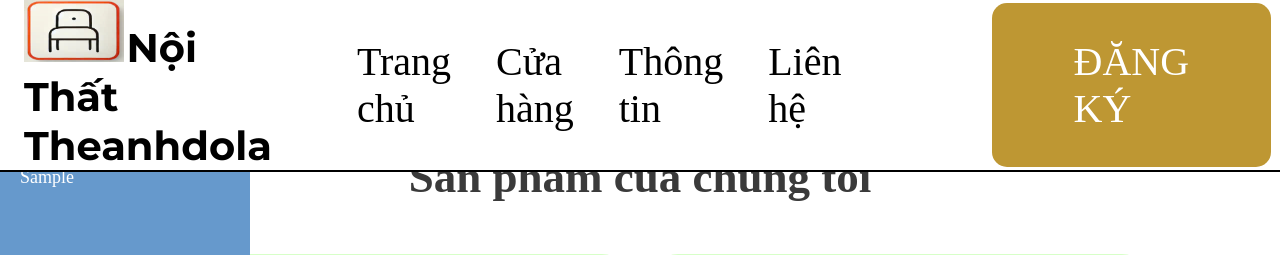
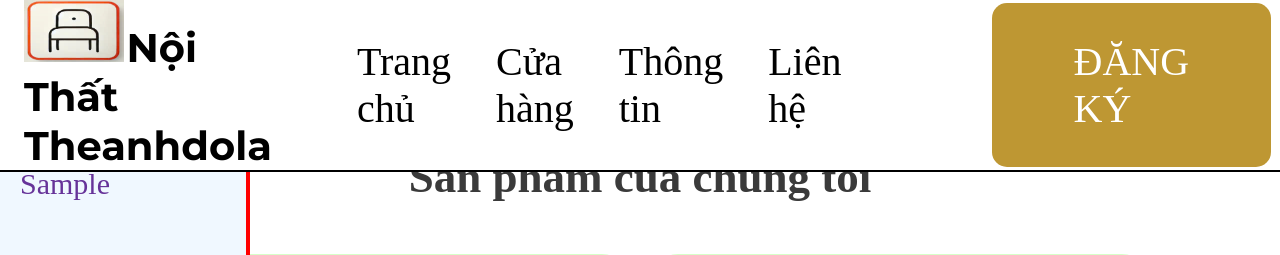
Before and after one commit to BossHoder/BanNoiThat, a PHP site: page / in a window 1280 px wide. Shown: the top 255 px of the page. Run offline with PHP 8.4, Linux system fonts and the light colour scheme; tables that the repository leaves empty or names only in its code hold one stand-in row (values such as "Sample post").

Commit message:
chỉnh lại menu cho đẹp

```diff
--- a/ViewByType.php
+++ b/ViewByType.php
@@ -2,7 +2,6 @@
 <html xmlns="http://www.w3.org/1999/xhtml">
 <head>
 <meta http-equiv="Content-Type" content="text/html; charset=utf-8" />
-
 <title>Hàng theo từng loại</title>
 </head>
 
--- a/menu.php
+++ b/menu.php
@@ -2,7 +2,7 @@
 	<link rel="stylesheet" href="style.css">
 </head>
 <div class="menu-loaihang">
-    <div class="nav_menu" style="background-color:#6699CC">
+    <div class="nav_menu" style="background-color: aliceblue">
 
       <div>
         <span> <a href='index.php'>Loại hàng</a></span>
--- a/style.css
+++ b/style.css
@@ -318,8 +318,9 @@ main {
     left: 0; /* Đặt menu sát lề trái */
     width: 250px; /* Đặt chiều rộng của menu */
     height: 100vh; /* Chiều cao chiếm toàn bộ chiều cao màn hình */
-    background-color: #6699CC; /* Màu nền của menu */
+    background-color: aliceblue; /* Màu nền của menu */
     padding: 20px;
+    border-right: 4px solid red;
 }
 
 .menu-loaihang a{
@@ -336,7 +337,7 @@ main {
 }
 
 .nav-menu-list a {
-    color: white; /* Màu chữ trắng */
+    color: rebeccapurple; /* Màu chữ trắng */
     text-decoration: none; /* Xóa gạch chân */
-    font-size: 1.8rem; /* Kích cỡ chữ */
+    font-size: 3rem; /* Kích cỡ chữ */
 }
```
